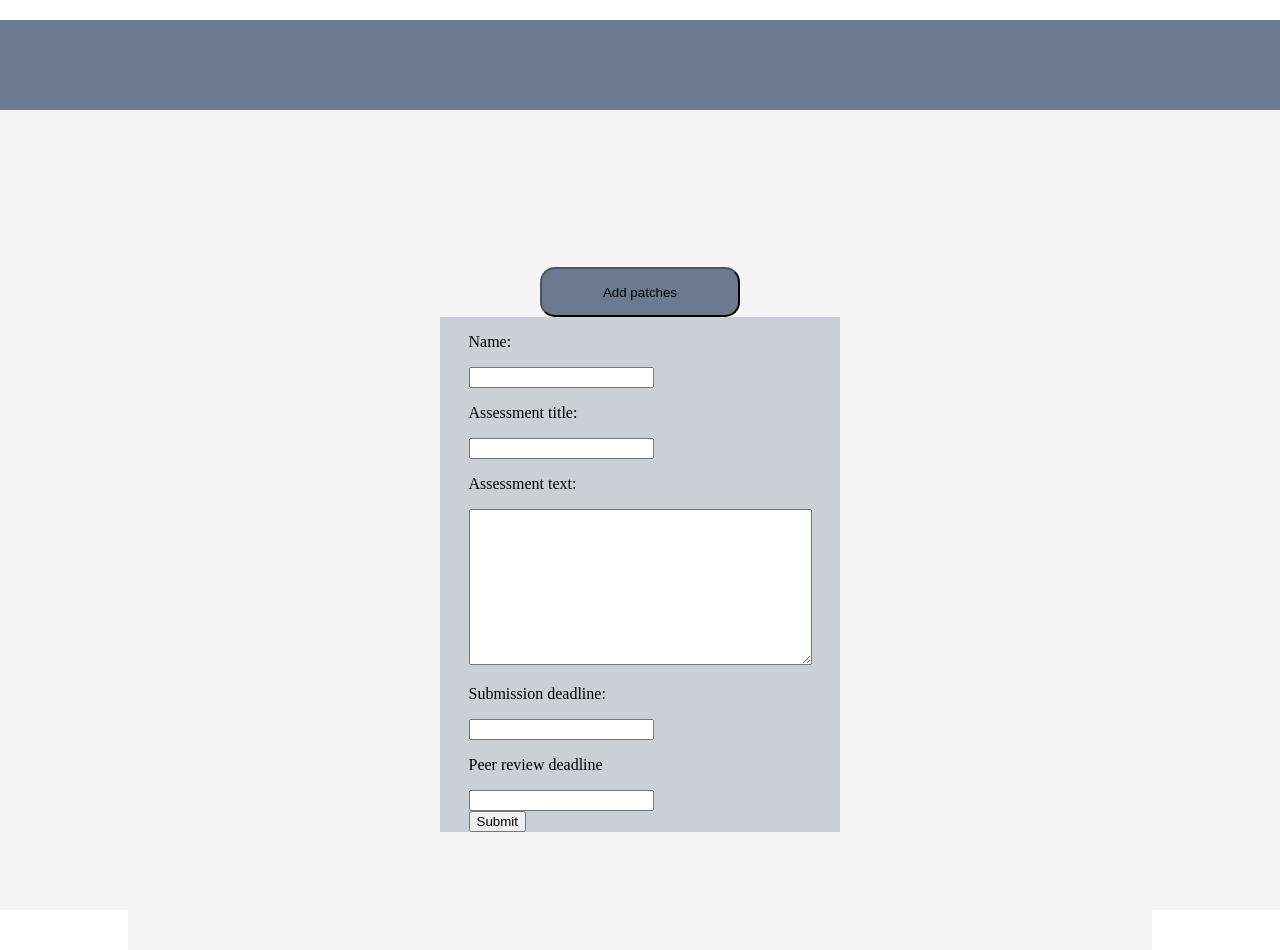
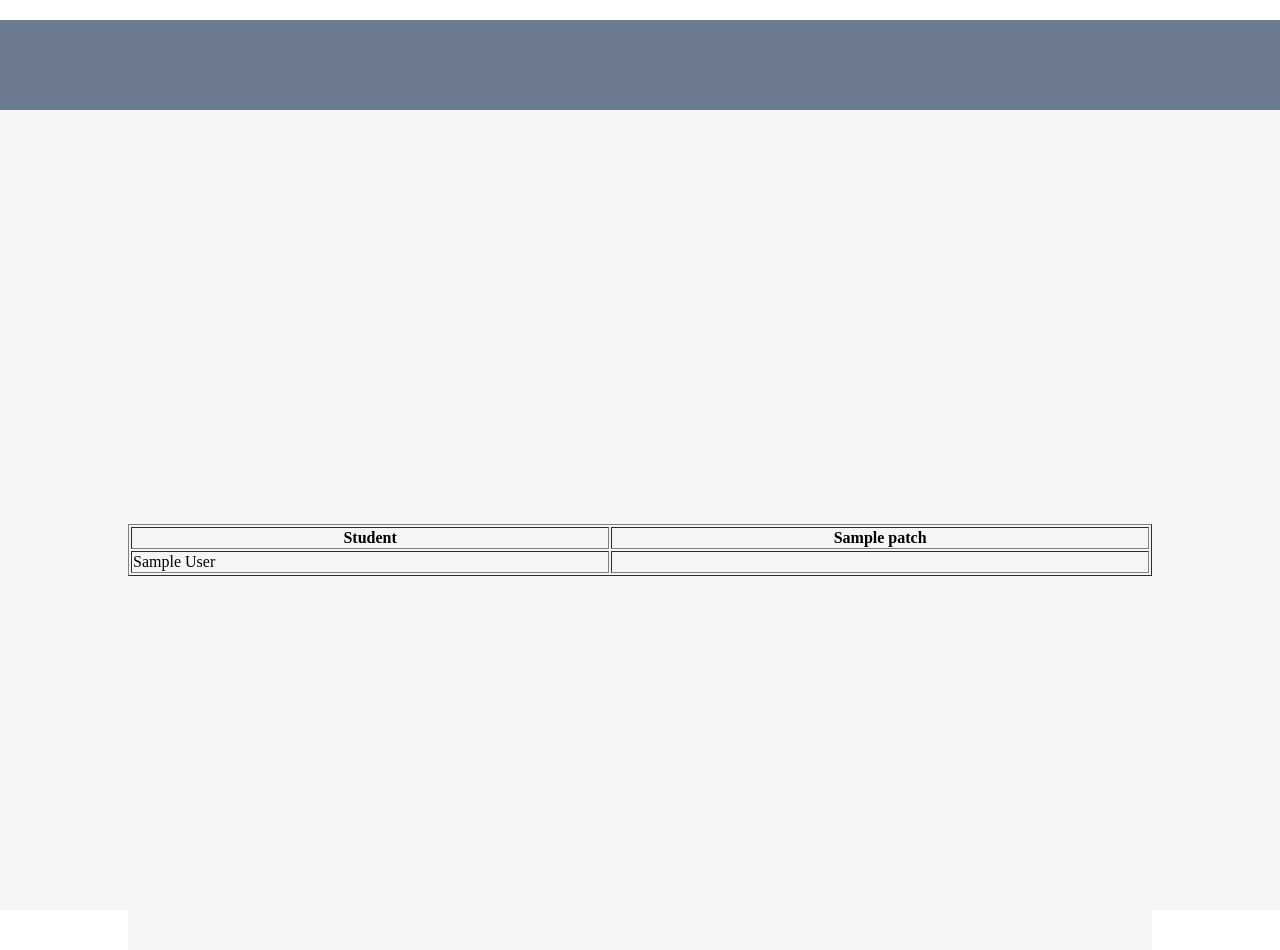
Before and after one commit to bfi3ld/MSCProject, a Django app: page /project/teacher_home in a window 1280 px wide. Run offline with Django 3.2, Linux system fonts and the light colour scheme; tables that the repository leaves empty hold one stand-in row (values such as "Sample post").

Commit message:
added draft of teacher_home

```diff
--- a/project/admin.py
+++ b/project/admin.py
@@ -5,3 +5,4 @@ from . import models
 admin.site.register(models.Submission)
 admin.site.register(models.Teacher)
 admin.site.register(models.Patch)
+admin.site.register(models.Student)
--- a/project/forms.py
+++ b/project/forms.py
@@ -1,31 +1,36 @@
 from django import forms
 from django.contrib.auth.models import User
-from project.models import Submission, Student, Teacher, Patch, Assessment, Peer_rubrik
+from project.models import Submission, Student, Teacher, Patch  # , Peer_rubrik
 from tinymce.widgets import TinyMCE
 
 from django.db import transaction
+
 
 class TinyMCEWidget(TinyMCE):
     def use_required_attribute(self, *args):
         return False
 
+
 class SubmissionForm(forms.ModelForm):
-    content= forms.CharField(
+    content = forms.CharField(
         widget=TinyMCEWidget(
             attrs={'required': False, 'cols': 30, 'rows': 10}
         )
     )
 
-
     class Meta:
         model = Submission
-        fields =['content']
+        fields = ['content']
 
 
 class TeacherRegisterForm(forms.ModelForm):
-    first_name = forms.CharField(max_length=30, required=False, help_text='Optional.')
-    last_name = forms.CharField(max_length=30, required=False, help_text='Optional.')
-    email = forms.EmailField(max_length=254, help_text='Required. Inform a valid email address.')
+    first_name = forms.CharField(
+        max_length=30, required=False, help_text='Optional.')
+    last_name = forms.CharField(
+        max_length=30, required=False, help_text='Optional.')
+    email = forms.EmailField(
+        max_length=254, help_text='Required. Inform a valid email address.')
+
     class Meta:
         model = Teacher
         fields = ('first_name', 'last_name', 'email',)
@@ -34,18 +39,18 @@ class TeacherRegisterForm(forms.ModelForm):
 class CreatePatchForm(forms.ModelForm):
     class Meta:
         model = Patch
-        fields = ('name', 'start_date', 'end_date', 'submission_date', 'peer_review_date')
+        fields = ('name', 'start_date',  'submission_date', 'peer_review_date')
 
 
 class CreateAssessmentForm(forms.ModelForm):
     class Meta:
-        model = Assessment
-        fields = ('title', 'assessment')
+        model = Patch
+        fields = ('assignment_title', 'assignment_description')
 
-class CreateRubrikForm(forms.ModelForm):
-    class Meta:
-        model = Peer_rubrik
-        fields = ('peer_rubrik_text',)
+# class CreateRubrikForm(forms.ModelForm):
+#     class Meta:
+#         model = Peer_rubrik
+#         fields = ('peer_rubrik_text',)
 
 
 # class CreatePatchesForm(forms.ModelForm):
--- a/project/models.py
+++ b/project/models.py
@@ -6,60 +6,45 @@ import django.utils.timezone
 # Create your models here.
 
 
-
 class Student(models.Model):
+    name = models.CharField(max_length=100)
     user = models.OneToOneField(User, on_delete=models.CASCADE)
     is_student = models.BooleanField('student', default=True)
 
+
 class Teacher(models.Model):
-    user = models.OneToOneField(User, on_delete = models.CASCADE)
-
+    user = models.OneToOneField(User, on_delete=models.CASCADE)
     is_teacher = models.BooleanField('teacher', default=True)
-
 
 
 class Patch(models.Model):
     name = models.CharField(max_length=100, primary_key=True)
-    start_date = models.DateField()
-    end_date = models.DateField()
-    submission_date = models.DateField()
-    peer_review_date = models.DateField()
+    start_date = models.DateTimeField()
+    submission_date = models.DateTimeField()
+    peer_review_date = models.DateTimeField()
+    assignment_title = models.CharField(max_length=100)
+    assignment_description = models.TextField()
 
 
-class Assessment(models.Model):
-    title = models.CharField(max_length = 100)
-    assessment = models.TextField()
+class Submission(models.Model):
+    patch = models.ForeignKey(Patch, on_delete=models.CASCADE)
+    content = models.TextField()  # ('content', default = "")
+    published_date = models.DateTimeField(blank=True, null=True)
+    student = models.ForeignKey('Student', on_delete=models.CASCADE)
 
 
 class Peer_rubrik(models.Model):
-    assessment = models.ForeignKey(Assessment, on_delete=models.CASCADE)
-    peer_rubrik_text = models.TextField()
+    patch = models.ForeignKey(Patch, on_delete=models.CASCADE)
+    peer_rubrik_text = models.TextField(default='')
+
+# class Peer_review_rubrik(models.Model):
+#     instruction = models.TextField()
+#     assessment = models.ForeignKey(Assessment, on_delete = models.CASCADE)
 
 
-
-
-
-
-
-class Submission(models.Model):
-    #patch = models.ForeignKey('Patch', on_delete=models.CASCADE)
-    #title = models.ForeignKey('Assessment', on_delete=models.CASCADE)
-   # content = HTMLField('content', default = "")
-    published_date = models.DateTimeField(blank = True, null=True)
-    #student = models.ForeignKey('Student', on_delete=models.CASCADE)
-
-
-
-
-
-class Peer_review_rubrik(models.Model):
-    instruction = models.TextField()
-    assessment = models.ForeignKey(Assessment, on_delete = models.CASCADE)
-
-
-class Peer_review_submission(models.Model):
-    peer_review_rubrik = models.ForeignKey('Peer_review_rubrik', on_delete=models.CASCADE)
-    submission = models.ForeignKey('Submission', on_delete = models.CASCADE)
-    review = models.TextField()
-    author = models.ForeignKey(User, on_delete = models.CASCADE)
-    date = models.DateField()
+# class Peer_review_submission(models.Model):
+#     peer_review_rubrik = models.ForeignKey('Peer_review_rubrik', on_delete=models.CASCADE)
+#     submission = models.ForeignKey('Submission', on_delete = models.CASCADE)
+#     review = models.TextField()
+#     author = models.ForeignKey(User, on_delete = models.CASCADE)
+#     date = models.DateField()
--- a/project/views.py
+++ b/project/views.py
@@ -8,7 +8,6 @@ from project.models import User
 from django.contrib.auth.forms import UserCreationForm
 
 # Create your views here.
-
 def index(request):
     return render(request, 'index.html')
 
@@ -27,14 +26,13 @@ def teacher_register(request):
     else:
         user_form = UserCreationForm()
         form = TeacherRegisterForm()
-    return render(request, 'teacher_register.html', {'form': form, 'user_form' : user_form})
+    return render(request, 'teacher_register.html', {'form': form, 'user_form': user_form})
 
 
-def teacher_home(request):
+def add_patch(request):
     if request.method == 'POST':
         patch_form = CreatePatchForm(request.POST)
         assessment_form = CreateAssessmentForm(request.POST)
-
 
         if patch_form.is_valid() and assessment_form.is_valid():
             Patch = patch_form.save(commit=False)
@@ -48,12 +46,36 @@ def teacher_home(request):
     return render(request, 'teacher_home.html', {'p_form': patch_form, 'a_form': assessment_form})
 
 
+def teacher_home(request):
+    all_students = Student.objects.all()
+    all_patches = Patch.objects.all()
+    header_row = ['Student']+[p.name for p in all_patches]
+    table_content = []
+
+    for s in all_students:
+        row_content = [s.name]
+        for p in all_patches:
+            try:
+                sub = Submission.objects.get(student__id=s.id, patch__name=p.name)
+                if sub.published_date <= p.submission_date:
+                    cell_content = 'on time'
+                else:
+                    cell_content = 'late'
+            except Submission.DoesNotExist:
+                cell_content = ''
+
+            row_content.append(cell_content)
+        table_content.append(row_content)
+
+    context = {'header_row': header_row, 'table_content': table_content}
+    return render(request, 'teacher_home.html', context)
+
 
 def teacher_patches(request):
     return render(request, 'teacher_patches.html')
 
+
 def make_submission(request):
-
     if request.method == 'POST':
         form = SubmissionForm(request.POST)
 
@@ -63,25 +85,25 @@ def make_submission(request):
             submission.published_date = datetime.now()
             submission.save()
 
-
         else:
             print(form.errors)
     else:
         form = SubmissionForm()
 
-
     return render(request, 'make_submission.html', context={'form': form})
-
 
 
 def patch(request):
     return render(request, 'patch.html')
 
+
 def assessment(request):
     return render(request, 'assessment.html')
+
 
 def give_feedback(request):
     return render(request, 'give_feedback.html')
 
+
 def view_feedback(request):
     return render(request, 'view_feedback.html')
--- a/templates/teacher_home.html
+++ b/templates/teacher_home.html
@@ -9,22 +9,19 @@
     {% endblock %}
 
 {% block content %}
-<button id = "add_patches">Add patches</button>
-<div class = "form_container">
-<form id="CreateModuleForm" method="post">
-    {% csrf_token %}
-    <div class = "form_input"><p>Name: </p>{{ p_form.name }} </div>
-    <div class = "form_input"><p>Assessment title: </p>{{ a_form.title }} </div>
-    <div class = "form_input"><p>Assessment text: </p>{{ a_form.assessment }} </div>
-    <div class = "form_input"><p>Submission deadline: </p>{{ p_form.submission_date }}</div>
-    <div class = "form_input"> <p>Peer review deadline </p> {{ p_form.peer_review_date }}</div>
 
+<table border="1" style="width:100%">
+    {% for header_cell in header_row %}
+    <th>{{header_cell}}</th>
+    {% endfor %}
 
-
-
-    <input type="submit" name="submit"/>
-    </form>
-</div>
-
+    {% for row_content in table_content %}
+    <tr>
+        {% for cell_content in row_content %}
+        <td>{{ cell_content }}</td>
+        {% endfor %}
+    </tr>
+    {% endfor %}
+  </table>
 
 {% endblock %}
```
Also changed, not shown: project/urls.py (+4 -4 lines), templates/add_patch.html (added, +30 -0 lines), project/migrations/0010_remove_patch_end_date.py (added), project/migrations/0011_auto_20190725_0040.py (added), project/migrations/0012_auto_20190725_0118.py (added).
